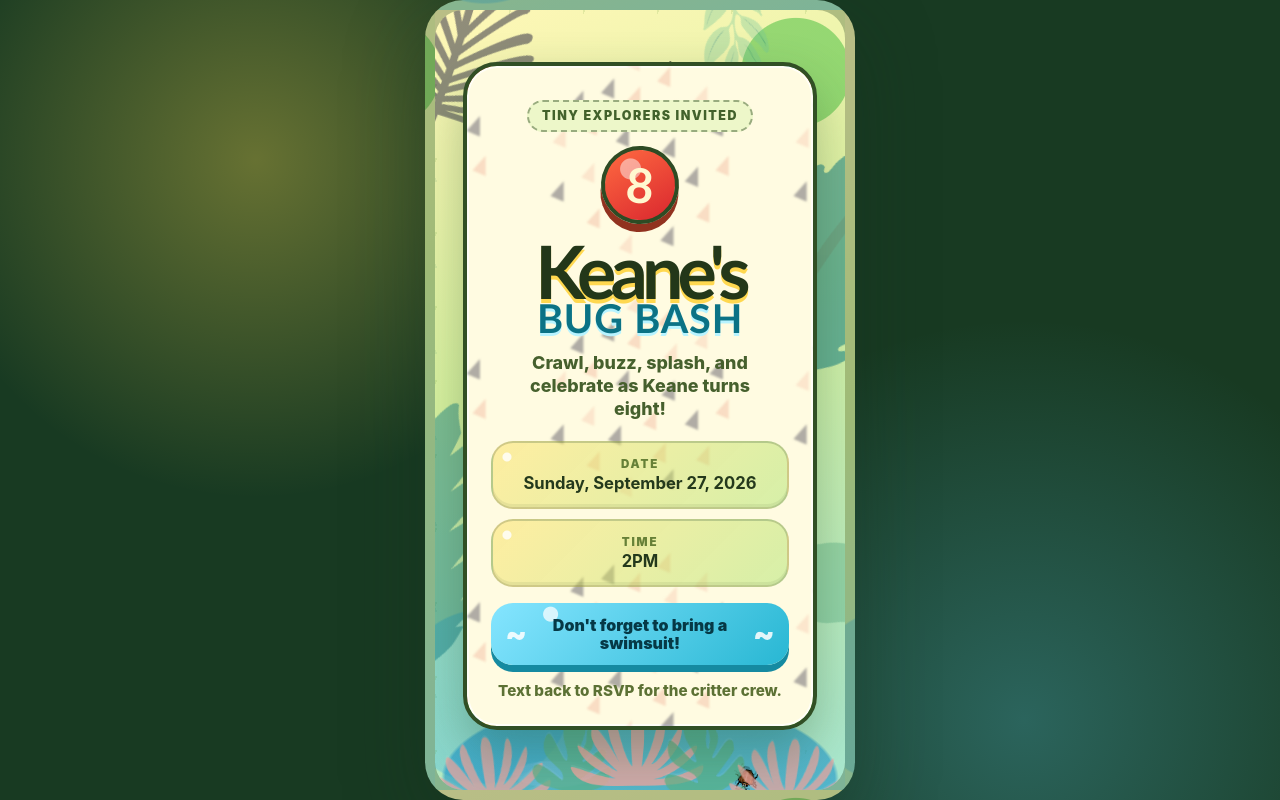
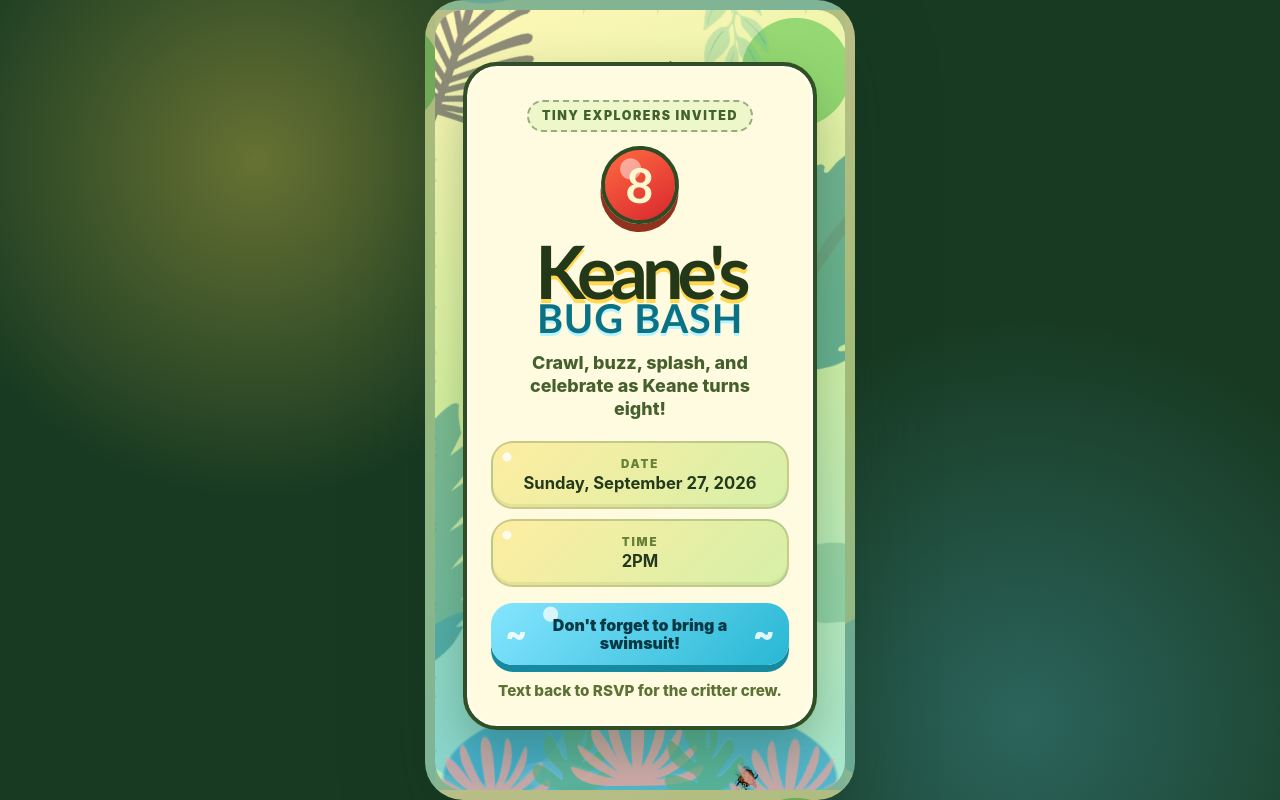
Before and after one commit to joemcbroom/keanes-bug-bash, a React (Vite) app: page / in a window 1280 px wide. Built offline with nearby package versions, Linux system fonts and the light colour scheme.

Commit message:
Remove card texture overlay
Co-authored-by: joe.mcbroom.10 <joe.mcbroom.10@gmail.com>

```diff
--- a/src/App.css
+++ b/src/App.css
@@ -161,26 +161,6 @@
   box-shadow:
     0 22px 50px rgba(35, 75, 38, 0.32),
     inset 0 0 0 2px rgba(255, 255, 255, 0.74);
-  overflow: hidden;
-}
-
-.card-texture {
-  position: absolute;
-  inset: -12%;
-  z-index: 0;
-  background-repeat: repeat;
-  background-position: center;
-  background-size: 180px 180px;
-  opacity: 0.35;
-  filter: blur(0.6px);
-  mix-blend-mode: multiply;
-  transform: scale(1.35);
-  pointer-events: none;
-}
-
-.invite-card > :not(.card-texture) {
-  position: relative;
-  z-index: 1;
 }
 
 .eyebrow {
--- a/src/App.tsx
+++ b/src/App.tsx
@@ -2,7 +2,6 @@ import './App.css'
 import bush1Url from './assets/bush-1.png'
 import bush2Url from './assets/bush-2.png'
 import bugSheetUrl from './assets/bugs.png'
-import cardTextureUrl from './assets/card-texture.png'
 import leaf1Url from './assets/leaf-1.png'
 import leaf2Url from './assets/leaf-2.png'
 import leaf3Url from './assets/leaf-3.png'
@@ -270,11 +269,6 @@ function App() {
       <Foliage />
       <BugField />
       <section className="invite-card" aria-labelledby="invite-title">
-        <span
-          aria-hidden="true"
-          className="card-texture"
-          style={{ backgroundImage: `url(${cardTextureUrl})` }}
-        />
         <p className="eyebrow">Tiny explorers invited</p>
         <div className="badge">8</div>
 
```
Also changed, not shown: src/assets/card-texture.png (deleted).
